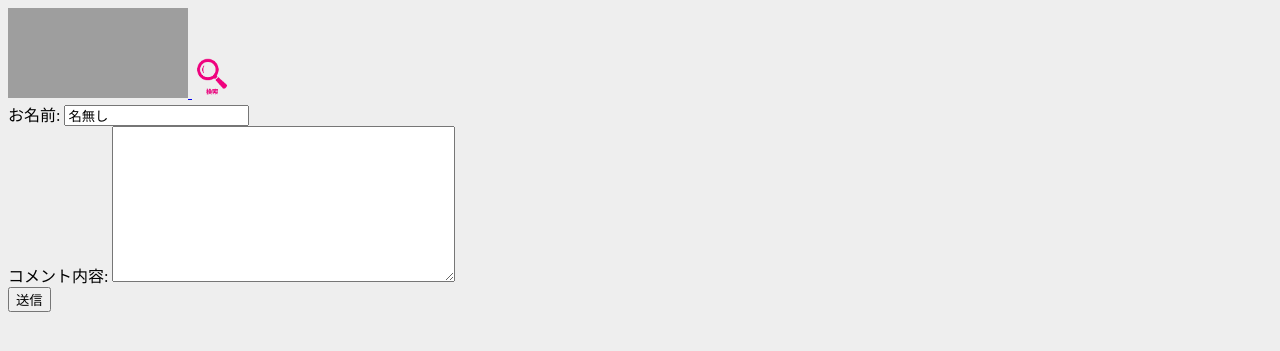
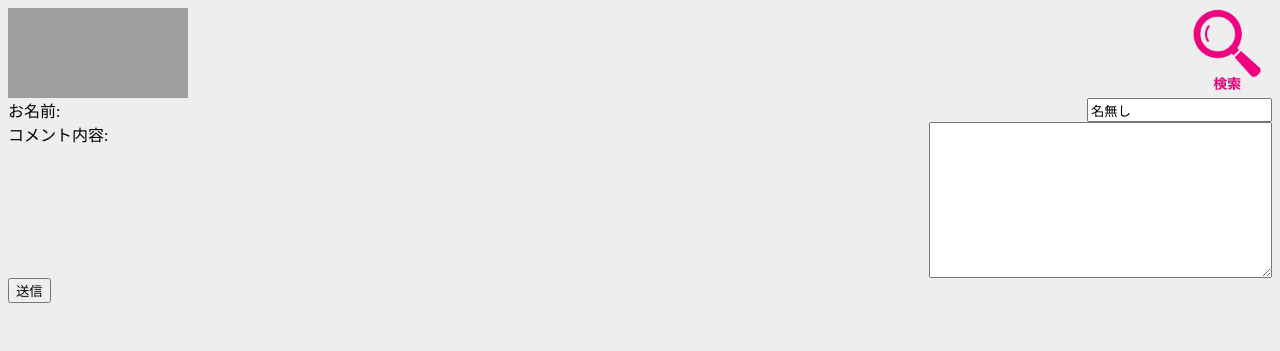
Before and after one commit to satodaisuke1975qrl/group_b, a Django app: page /comment_create/1/ in a window 1280 px wide. Shown: the top 351 px of the page. Run offline with Django 4.2, Linux system fonts and the light colour scheme; grey boxes are pictures that could not be loaded.

Commit message:
CSSとviews.pyの追加

```diff
--- a/tv_listing/templates/base.html
+++ b/tv_listing/templates/base.html
@@ -10,15 +10,23 @@
             background: #eeeeee;
         }
 
+        div{
+            display: flex;
+            justify-content: space-between;
+        }
+
+        img{
+           display: flex;
+        }
+
         img.logo{
             width: 180px;
             height: 90px;
         }
 
         img.search{
-        width: 40px;
-        height: 40px;
-        margin: 0 0 0 auto;
+            width: 90px;
+            height: 90px;
         }
 
     </style>
--- a/tv_listing/tvasahi/views.py
+++ b/tv_listing/tvasahi/views.py
@@ -2,8 +2,12 @@ from django.shortcuts import render, redirect
 from django.views import generic
 from django.urls import reverse_lazy
 from .forms import CommentCreateForm, CommentUpdateForm, SearchForm
-from .models import Tv, Date, Comment
+from .models import Tv, Date, Comment, CustomUser
 from django.db.models import Q
+
+# ログインとログアウト
+from django.contrib.auth.views import LoginView, LogoutView
+from django.views.generic.base import TemplateView
 
 
 # # Create your views here.
@@ -97,3 +101,11 @@ class SearchView(generic.ListView):
             queryset = queryset.filter(category=category)
 
         return queryset
+
+
+class Login(LoginView):
+    template_name = 'tvasahi/login.html'
+
+
+class Logout(LogoutView):
+    template_name = 'tvasahi/logout.html'
```
Lines whose indentation alone changed are shown as unchanged.
